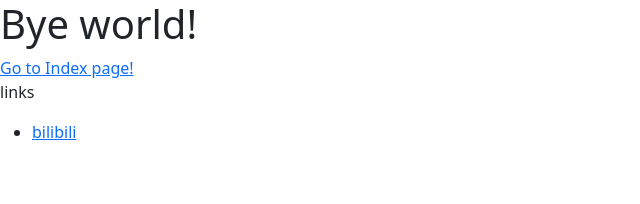
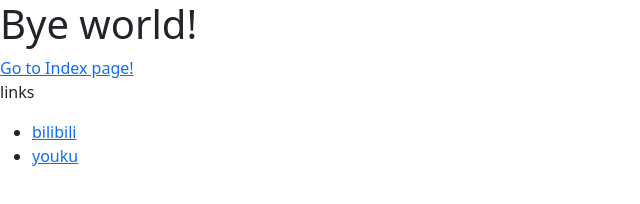
Before and after one commit to klywuog/website_watcher_test, a plain HTML site: page sub_page.html in a window 1280 px wide. Shown: the full height of the page, 0-640 px from the left. Drawn offline with nearby package versions, Linux system fonts and the light colour scheme.

Commit message:
Add link in sub page

```diff
--- a/sub_page.html
+++ b/sub_page.html
@@ -24,6 +24,7 @@
 
     <ul>
       <li><a href="https://www.bilibili.com/">bilibili</a></li>
+      <li><a href="https://www.youku.com/">youku</a></li>
     </ul>
 
     <!-- Optional JavaScript; choose one of the two! -->
```
